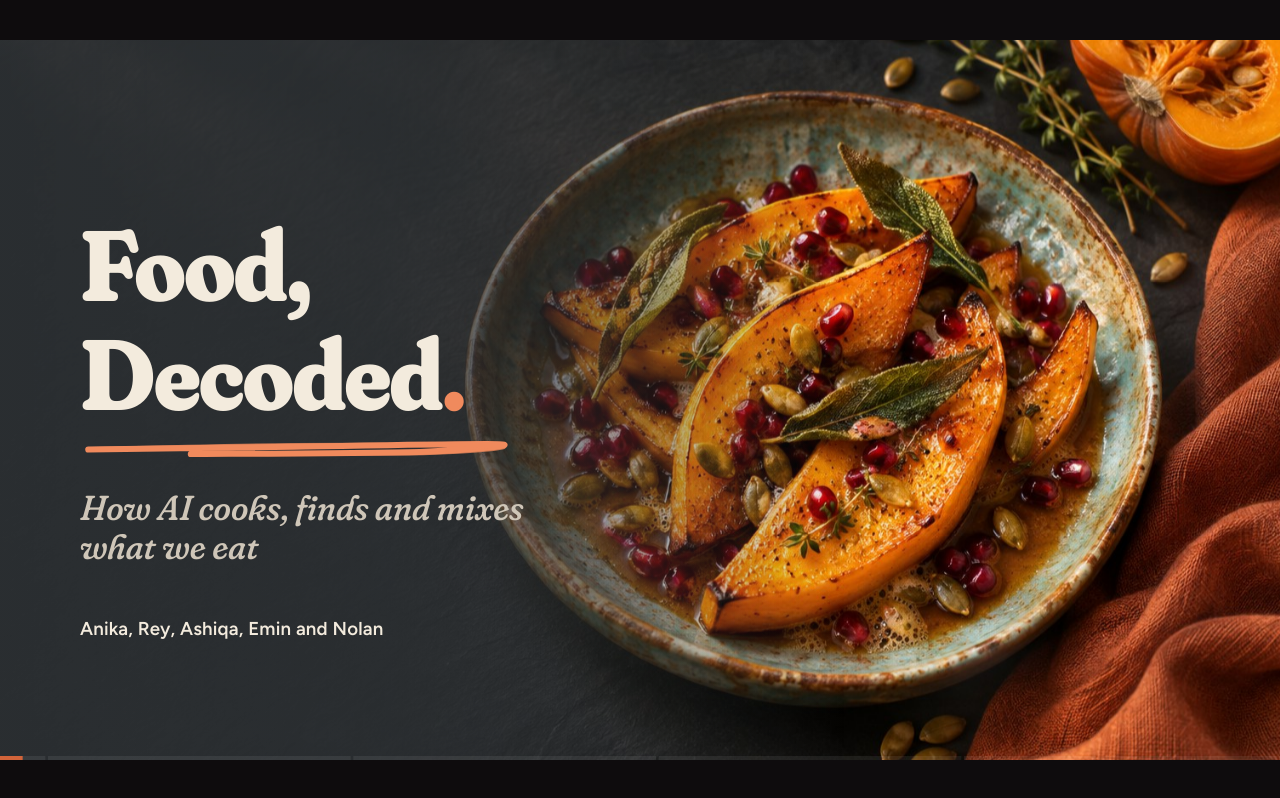
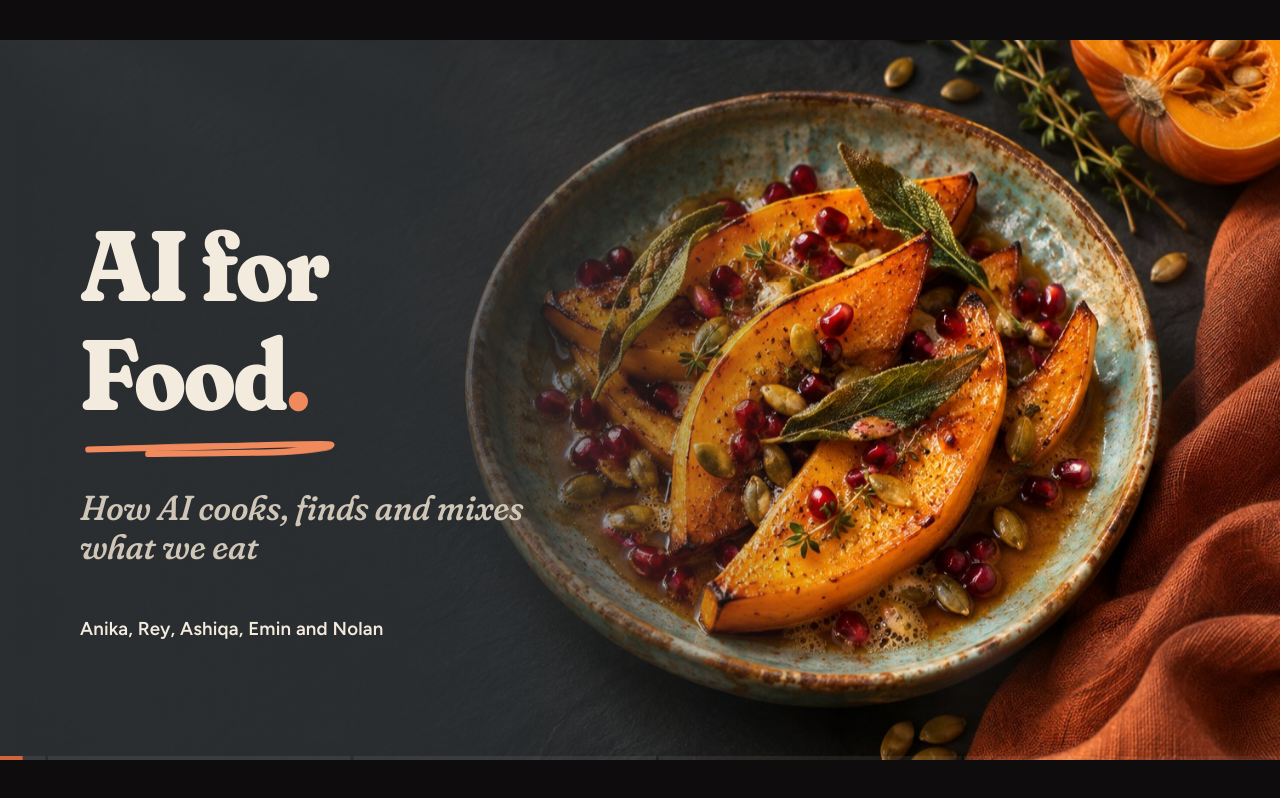
Before and after one commit to ReyRiordan/AIFM-Slide-Decks, a plain HTML site: page decks/food-design/index.html in a window 1280 px wide. Drawn offline with Linux system fonts and the light colour scheme.

Commit message:
food-design: title slide reads "AI for Food"
Co-Authored-By: Claude Opus 5.5 <noreply@anthropic.com>

```diff
--- a/decks/food-design/index.html
+++ b/decks/food-design/index.html
@@ -2,7 +2,7 @@
 <html lang="en">
 <head>
 <meta charset="utf-8">
-<title>Food, Decoded — How AI cooks, finds and mixes what we eat</title>
+<title>AI for Food — How AI cooks, finds and mixes what we eat</title>
 <meta name="viewport" content="width=device-width, initial-scale=1">
 <link rel="stylesheet" href="css/theme.css">
 <link rel="stylesheet" href="css/components.css">
--- a/decks/food-design/sections/00-intro.js
+++ b/decks/food-design/sections/00-intro.js
@@ -21,11 +21,11 @@
         '<div class="ttl-bg" style="background-image:url(' + IMG + 'title-dish.jpg)"></div>' +
         '<div class="ttl-shade"></div>' +
         '<h1 class="t-hero ttl-h">' +
-          '<span class="ln"><span>Food,</span></span>' +
-          '<span class="ln"><span>Decoded<b class="c-rust">.</b></span></span>' +
+          '<span class="ln"><span>AI for</span></span>' +
+          '<span class="ln"><span>Food<b class="c-rust">.</b></span></span>' +
         '</h1>' +
         '<svg class="ttl-svg" width="1920" height="1080" viewBox="0 0 1920 1080" style="position:absolute;left:0;top:0;overflow:visible">' +
-          '<g class="dd-promise">' + Kit.doodle.underline(132, 612, 616, { seed: 21, color: 'var(--rust-t)', w: 'heavy' }) + '</g>' +
+          '<g class="dd-promise">' + Kit.doodle.underline(132, 612, 360, { seed: 21, color: 'var(--rust-t)', w: 'heavy' }) + '</g>' +
         '</svg>' +
         '<p class="t-h2 ttl-sub">How AI cooks, finds and mixes what we eat</p>' +
 
```
